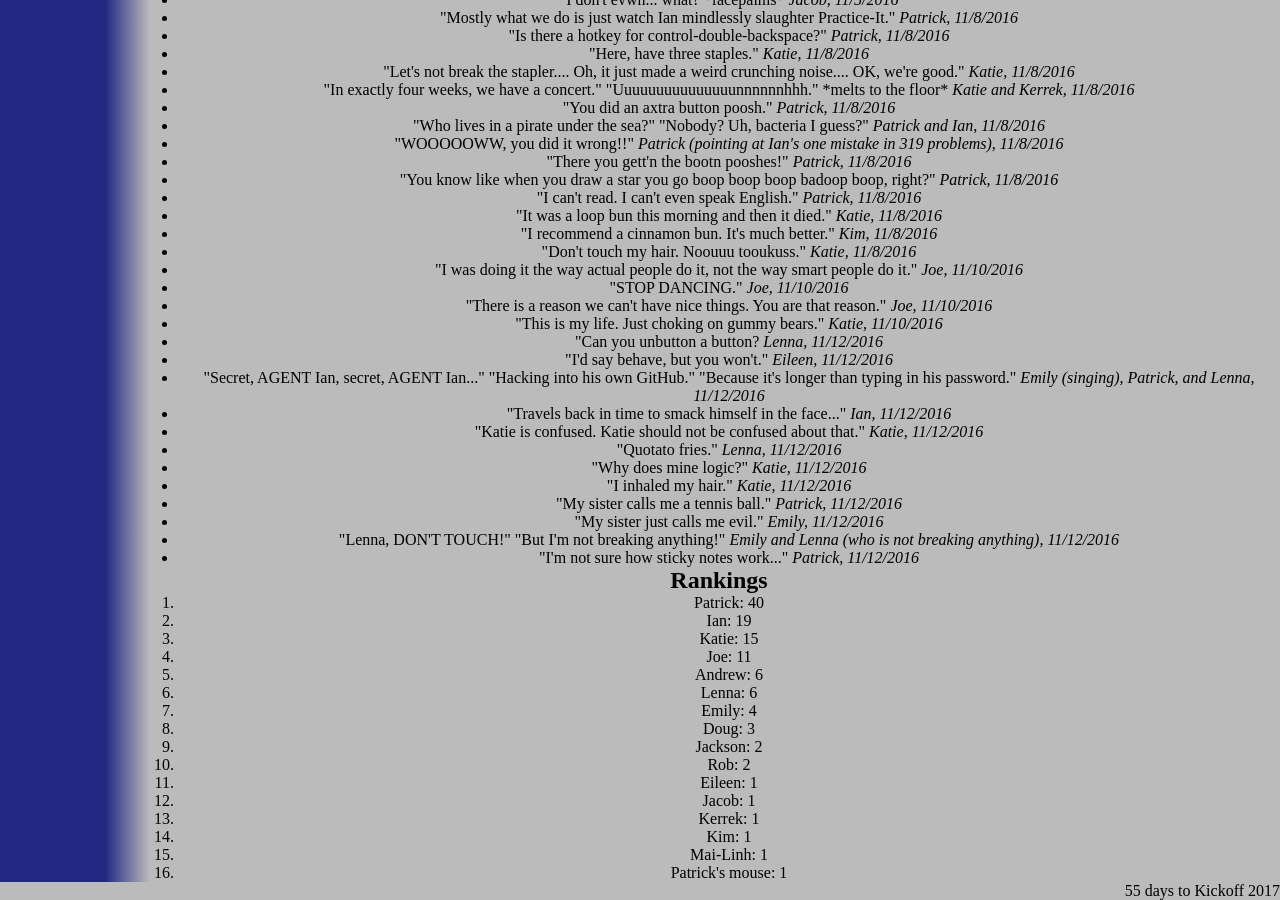
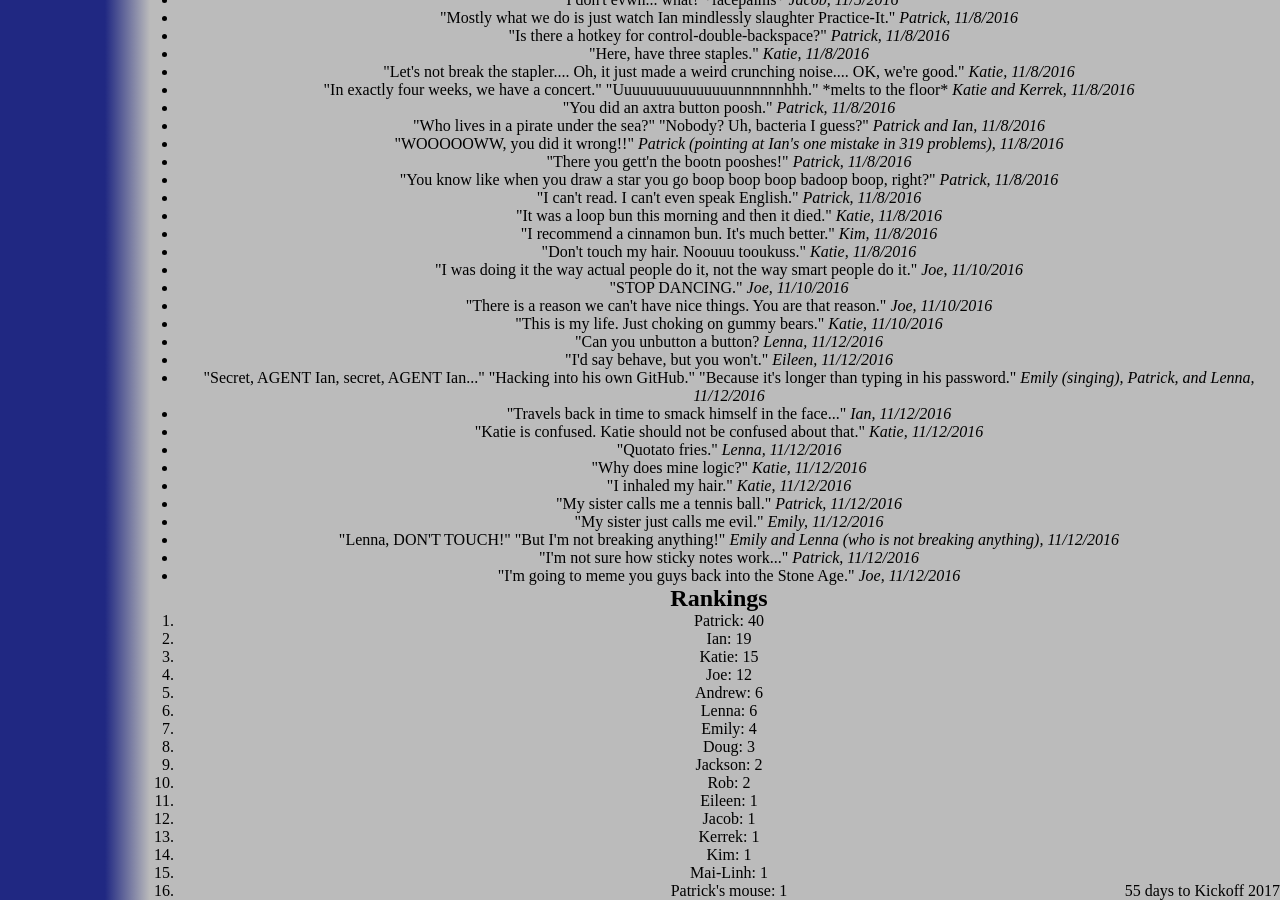
Before and after one commit to katiebugmoon/FRC4131.github.io, a Jekyll site: the page built from media/2017/quotes.html, in a window 1280 px wide and 900 px high, scrolled down 1249 px. Built offline with Jekyll 4.4.1, drawn with Linux system fonts in a browser that asks for light colours; nearby versions of some CDN libraries.

Commit message:
Update quotes.html

```diff
--- a/media/2017/quotes.html
+++ b/media/2017/quotes.html
@@ -96,6 +96,7 @@ title: Build Season 2017 Quotes
 	<li>"My sister just calls me evil." <i>Emily, 11/12/2016</i></li>
 	<li>"Lenna, DON'T TOUCH!" "But I'm not breaking anything!" <i>Emily and Lenna (who is not breaking anything), 11/12/2016</i></li>
 	<li>"I'm not sure how sticky notes work..." <i>Patrick, 11/12/2016</i></li>
+	<li>"I'm going to meme you guys back into the Stone Age." <i>Joe, 11/12/2016</i></li>
 </ul>
 <h2>Rankings</h2>
 <ol id='rankings'></ol>
```
